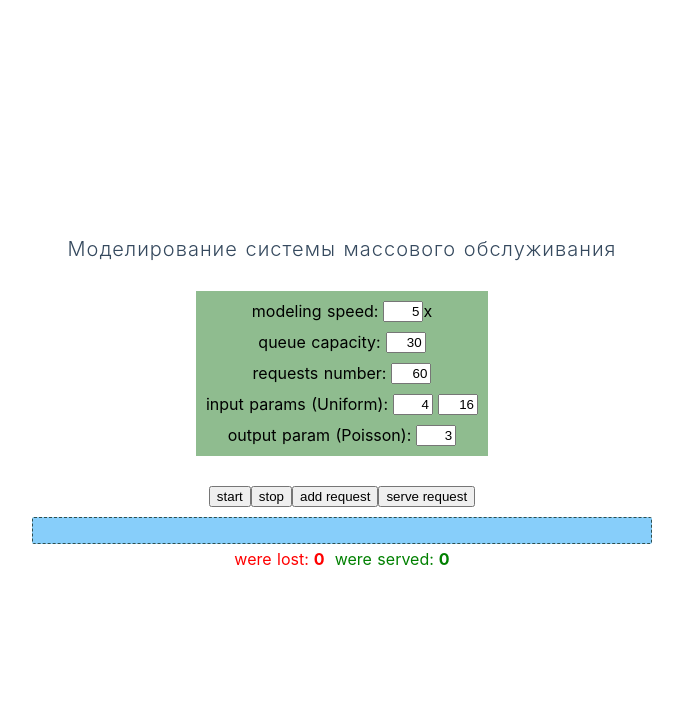
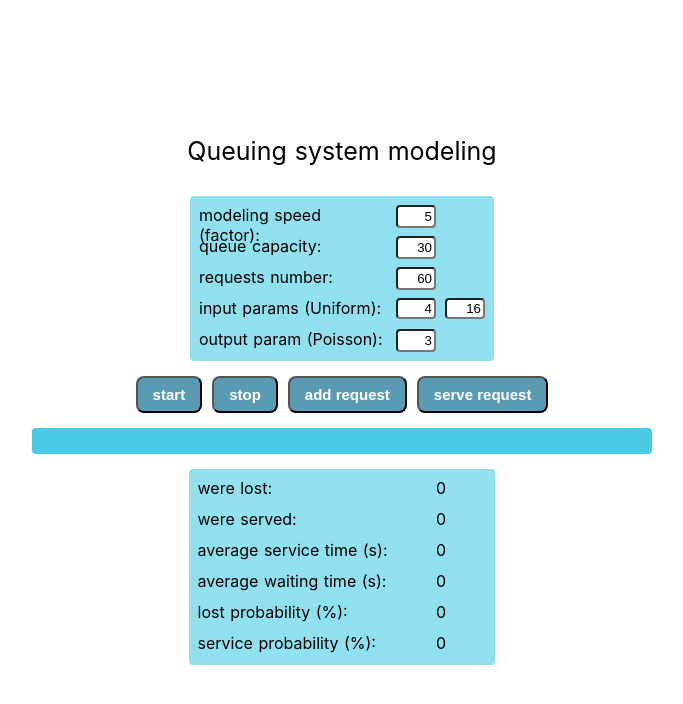
Before and after one commit to cadaverine/queuing-system-model, a Nuxt app: page / in a window 1280 px wide. Shown: the top 704 px of the page, without its empty margins (298-981 px from the left). Built offline with nearby package versions, Linux system fonts and the light colour scheme.

Commit message:
small updates

```diff
--- a/assets/utils.js
+++ b/assets/utils.js
@@ -4,12 +4,12 @@ export function getRandom(min, max) {
 
 export function getPoissonRandom(lambda) {
     let k = 0
-    let multiplier = 1
+    let multiplier = Math.random()
 
-    do {
+    while (multiplier > Math.exp(-lambda)) {
+        multiplier *= Math.random()
         k++
-        multiplier *= Math.random()
-    } while(multiplier > Math.exp(-lambda))
+    }
 
     return k
 }
--- a/components/Queue.vue
+++ b/components/Queue.vue
@@ -39,11 +39,14 @@ export default {
 
 <style scoped>
     .queue-container {
-        height: 27px;
-        background-color: lightskyblue;
-        padding: 2px;
-        border: 1px dashed darkslategrey;
-        border-radius: 2px;
+        height: 26px;
+        background-color: #48CAE4;
+        padding: 0 2px;
+        border-radius: 4px;
+
+        display: flex;
+        flex-direction: column;
+        justify-content: center;
     }
 
     .queue-body {
--- a/components/Request.vue
+++ b/components/Request.vue
@@ -21,8 +21,9 @@ export default {
     .request-body {
         min-width: 20px;
         font-weight: bold;
-        border: 1px solid black;
-        border-radius: 2px;
-        background-color: cadetblue;
+        border: 1px solid #48CAE4;
+        border-radius: 3px;
+        background-color: #023E8A;
+        color: white;
     }
 </style>
--- a/pages/index.vue
+++ b/pages/index.vue
@@ -1,30 +1,25 @@
 <template>
   <section class="container">
-    <header class="title">Моделирование системы массового обслуживания</header>
+    <header class="title">Queuing system modeling</header>
 
-    <div class="inputs-group">
-      <div class="input-speed-group">
-        <div class="input-speed-title">modeling speed:</div>
-        <input type="text" class="input-speed" v-model="speed">
-        <div class="input-speed-unit">x</div>
+    <div class="inputs-table">
+      <div class="input-title">modeling speed (factor):</div>
+      <input type="text" v-model="speed">
+
+      <div class="input-title">queue capacity:</div>
+      <input type="text" v-model="capacity">
+
+      <div class="input-title">requests number:</div>
+      <input type="text" v-model="maxNumber">
+
+      <div class="input-title">input params (Uniform):</div>
+      <div>
+        <input type="text" v-model="inputParamFrom">
+        <input type="text" v-model="inputParamTo">
       </div>
-      <div class="input-capacity-group">
-        <div class="input-capacity-title">queue capacity:</div>
-        <input type="text" class="input-capacity" v-model="capacity">
-      </div>
-      <div class="input-number-group">
-        <div class="input-number-title">requests number:</div>
-        <input type="text" class="input-number" v-model="maxNumber">
-      </div>
-      <div class="input-input-param-group">
-        <div class="input-input-param-title">input params (Uniform):</div>
-        <input type="text" class="input-input-param" v-model="inputParamFrom">
-        <input type="text" class="input-input-param" v-model="inputParamTo">
-      </div>
-      <div class="input-output-param-group">
-        <div class="input-output-param-title">output param (Poisson):</div>
-        <input type="text" class="input-output-param" v-model="outputParam">
-      </div>
+
+      <div class="input-title">output param (Poisson):</div>
+      <input type="text" v-model="outputParam">
     </div>
 
     <div class="buttons-group">
@@ -39,15 +34,20 @@
       :capacity="capacity"
       :counter="counter"
     />
-    <div class="stats-group">
-      <div class="stats-group-lost">
-        <div class="stats-lost-title">were lost:</div>
-        <div class="stats-lost-value" v-text="lost"/>
-      </div>
-      <div class="stats-group-served">
-        <div class="stats-served-title">were served:</div>
-        <div class="stats-served-value" v-text="served"/>
-      </div>
+
+    <div class="stats-table">
+      <div class="stats-title">were lost:</div>
+      <div class="stats-value stats-value" v-text="stats.lost"/>
+      <div class="stats-title">were served:</div>
+      <div class="stats-value  stats-value" v-text="stats.served"/>
+      <div class="stats-title">average service time (s):</div>
+      <div class="stats-value  stats-value" v-text="stats.serviceTime"/>
+      <div class="stats-title">average waiting time (s):</div>
+      <div class="stats-value  stats-value" v-text="stats.waitingTime"/>
+      <div class="stats-title">lost probability (%):</div>
+      <div class="stats-value  stats-value" v-text="stats.lostProbability"/>
+      <div class="stats-title">service probability (%):</div>
+      <div class="stats-value  stats-value" v-text="stats.serviceProbability"/>
     </div>
   </section>
 </template>
@@ -69,6 +69,14 @@ export default {
     inputParamFrom: 4,
     inputParamTo: 16,
     outputParam: 3,
+    stats: {
+      lost: 0,
+      served: 0,
+      serviceTime: 0,
+      waitingTime: 0,
+      lostProbability: 0,
+      serviceProbability: 0,
+    }
   }),
   components: {
     Queue
@@ -77,8 +85,14 @@ export default {
     start() {
       this.counter = 1
       this.requests = []
-      this.lost = 0
-      this.served = 0
+      this.stats = {
+        lost: 0,
+        served: 0,
+        serviceTime: 0,
+        waitingTime: 0,
+        lostProbability: 0,
+        serviceProbability: 0,
+      }
 
       this.addCycle()
       this.serveCycle()
@@ -124,7 +138,7 @@ export default {
         requestsCopy.push(this.counter)
         this.requests = requestsCopy
       } else {
-        this.lost += 1
+        this.stats.lost += 1
       }
 
       this.counter += 1
@@ -134,7 +148,7 @@ export default {
         let requestsCopy = this.requests.slice()
         requestsCopy.shift()
         this.requests = requestsCopy
-        this.served += 1
+        this.stats.served += 1
       }
     }
   }
@@ -152,13 +166,8 @@ export default {
 }
 
 .title {
-  font-family: "Quicksand", "Source Sans Pro", -apple-system, BlinkMacSystemFont, "Segoe UI", Roboto, "Helvetica Neue", Arial, sans-serif; /* 1 */
-  display: block;
-  font-weight: 300;
-  font-size: 20px;
-  color: #35495e;
-  letter-spacing: 1px;
-  margin: 10px;
+  font-size: 25px;
+  margin-bottom: 30px;
 }
 
 .buttons-group {
@@ -167,47 +176,57 @@ export default {
   align-items: center;
 }
 
-.input-speed-group,
-.input-capacity-group,
-.input-number-group,
-.input-input-param-group,
-.input-output-param-group {
-  margin: 10px;
-  display: flex;
-  justify-content: center;
-}
-
-.inputs-group {
-  background-color: darkseagreen;
-  margin: 20px;
-}
-
-.input-speed,
-.input-capacity,
-.input-number,
-.input-input-param,
-.input-output-param {
+input {
+  margin: 4px;
+  border-radius: 4px;
   margin-left: 5px;
   width: 40px;
   text-align: right;
 }
 
+button {
+  font-size: 13px;
+}
+
+.input-title {
+  width: 185px;
+  text-align: left;
+  margin: 4px;
+  height: 23px;
+}
+
+.inputs-table {
+  display: grid;
+  grid-template-columns: 2fr 1fr;
+  background-color: #90E0EF;
+  /* color: white; */
+  border-radius: 4px;
+  padding: 5px;
+}
+
+.stats-table {
+  margin-top: 15px;
+  display: grid;
+  grid-template-columns: 2fr 1fr;
+  background-color: #90E0EF;
+  border-radius: 4px;
+  padding: 5px;
+}
+
+.stats-title,
+.stats-value {
+  margin: 4px;
+  height: 23px;
+}
+
+.stats-title {
+  text-align: left;
+}
+
 .stats-group {
   display: flex;
-}
-
-.stats-group-lost,
-.stats-group-served {
-  display: flex;
+  flex-direction: column;
   margin: 5px;
-}
-
-.stats-group-lost {
-  color: red;
-}
-
-.stats-group-served {
-  color: green;
 }
 
 .stats-lost-value,
@@ -227,4 +246,28 @@ export default {
 .links {
   padding-top: 15px;
 }
+
+
+button {
+	background-color:#599bb3;
+	border-radius:8px;
+	display:inline-block;
+	cursor:pointer;
+	color:#ffffff;
+	font-family:Arial;
+	font-size:15px;
+	font-weight:bold;
+	padding:8px 15px;
+  margin: 5px;
+	text-decoration:none;
+}
+button:hover {
+	/* background:linear-gradient(to bottom, #408c99 5%, #599bb3 100%); */
+	background-color:#408c99;
+}
+button:active {
+	position:relative;
+	top:1px;
+}
+
 </style>
```
